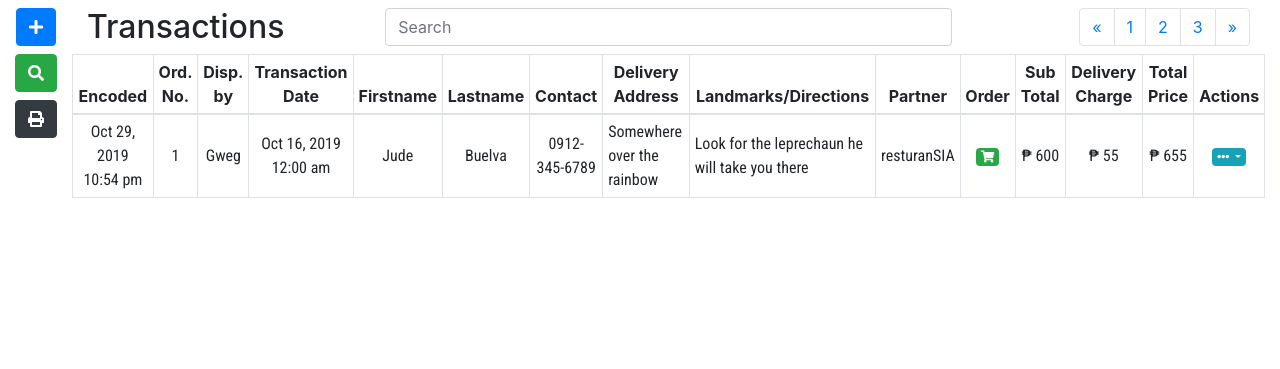
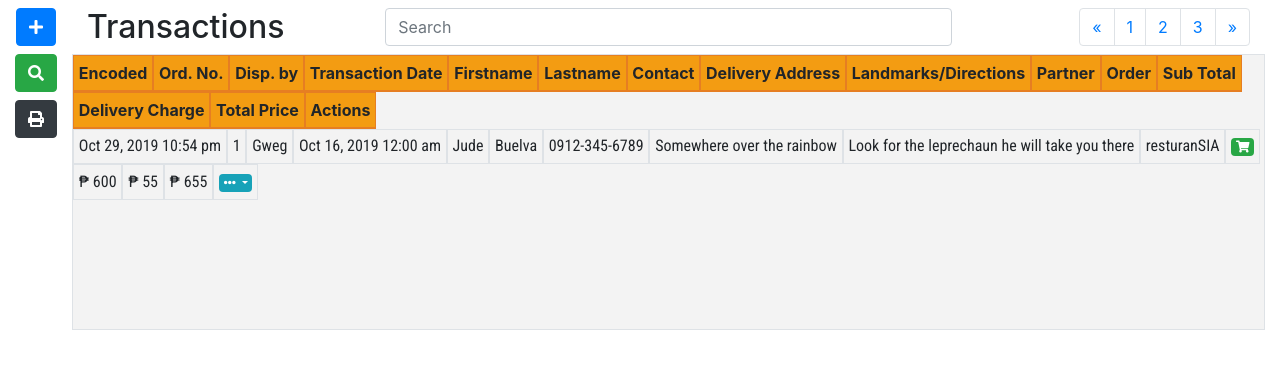
Before and after one commit to GregBasera/panda-internal, a CodeIgniter app: page /database/ in a window 1280 px wide. Shown: the part 56-425 px from the top of the page. Run offline with CodeIgniter, Linux system fonts and the light colour scheme; data comes from the database, SQL or seed files in the repository; some libraries are stand-ins or nearby versions.

Commit message:
neglected changes

```diff
--- a/system/application/views/pages/transactions-page.php
+++ b/system/application/views/pages/transactions-page.php
@@ -47,7 +47,7 @@
           </div>
         </div>
       </div>
-      <table class="table table-bordered table-sm table-hover">
+      <table class="table table-bordered table-sm table-hover table-fixed">
         <thead>
           <tr class="text-center">
             <!-- <th>ID</th> -->
@@ -104,9 +104,9 @@
                   <i class="fa fa-ellipsis-h"></i>
                 </span>
                 <div class="dropdown-menu dropdown-menu-right">
-                  <a class="dropdown-item" href="#">
+                  <button class="dropdown-item" type="button" name="button" data-toggle="modal" data-target=".edit-modal" onclick="editModalTriggd('<?php echo $transaction['transaction_ID'] ?>');">
                     <i class="fa fa-pen"></i> Update/Edit
-                  </a>
+                  </button>
                   <button class="dropdown-item text-danger" type="button" data-toggle="modal" data-target=".delete-modal" onclick="deleteModalTriggd('<?php echo $transaction['transaction_ID'] ?>');">
                     <i class="fa fa-trash"></i> Delete
                   </button>
@@ -116,6 +116,30 @@
           <?php endforeach; ?>
         </tbody>
       </table>
+    </div>
+  </div>
+</div>
+
+<!-- Edit a transaction modal -->
+<div class="modal fade edit-modal" tabindex="-1" role="dialog" aria-hidden="true">
+  <div class="modal-dialog modal-lg">
+    <div class="modal-content">
+      <div class="modal-header">
+        <h5 class="modal-title">Update/Edit a Transaction Record</h5>
+        <button type="button" class="close" data-dismiss="modal" aria-label="Close">
+          <span aria-hidden="true">&times;</span>
+        </button>
+      </div>
+      <div class="modal-body">
+        update pa ba?
+      </div>
+      <div class="modal-footer">
+        <div class="container-fluid">
+          <div class="spinner-border spinner-border-sm" id="edit_spinner"></div>
+        </div>
+        <button type="button" class="btn btn-secondary" data-dismiss="modal">Close</button>
+        <button type="button" class="btn btn-primary" id="t_edit">Update</button>
+      </div>
     </div>
   </div>
 </div>
@@ -138,7 +162,7 @@
           <div class="spinner-border spinner-border-sm" id="del_spinner"></div>
         </div>
         <button type="button" class="btn btn-secondary" data-dismiss="modal">Close</button>
-        <button type="button" class="btn btn-danger" id="t_delete">DELETE</button>
+        <button type="button" class="btn btn-danger" id="t_delete">Delete</button>
       </div>
     </div>
   </div>
--- a/system/application/views/statics/print-page.php
+++ b/system/application/views/statics/print-page.php
@@ -41,7 +41,7 @@
             <h5><?php echo "Current ".$curr['possessive'].' Sales: ('.$curr['date'].'):' ?> <b>₱ <?php echo number_format($blankTotals[0]['Total'], 2, '.', ',') ?></b></h5>
           <?php endif; ?>
           <?php if ($partnerTotals != ''): ?>
-            <h5>Contract Percentage: <b><?php echo $partnerTotals[0]['contract'] ?></b></h5>
+            <h5>Contract Percentage: <b><?php echo number_format($partnerTotals[0]['contract'], 3, '.', ',') ?></b></h5>
             <h5><?php echo $partner_name."'s Service Fee for: " ?> (<?php echo $curr['date'] ?>): ₱ <b><?php echo number_format($partnerTotals[0]['service_fee'], 2, '.', ',') ?></b></h5>
           <?php endif; ?>
           <?php if ($blankTotals != ''): ?>
--- a/system/assets/css/general.css
+++ b/system/assets/css/general.css
@@ -8,3 +8,30 @@ td {
 .pointer {
   cursor: pointer;
 }
+
+.table-fixed{
+  width: 100%;
+  background-color: #f3f3f3;
+  tbody{
+    height:200px;
+    overflow-y:auto;
+    width: 100%;
+    }
+  thead,tbody,tr,td,th{
+    display:block;
+  }
+  tbody{
+    td{
+      float:left;
+    }
+  }
+  thead {
+    tr{
+      th{
+        float:left;
+       background-color: #f39c12;
+       border-color:#e67e22;
+      }
+    }
+  }
+}
--- a/system/assets/js/transactions.js
+++ b/system/assets/js/transactions.js
@@ -6,6 +6,7 @@ $('#monthlyMod').hide();
 $('#yearlyMod').hide();
 
 $('#del_spinner').hide();
+$('#edit_spinner').hide();
 
 function addTransaction() {
   $('#transactionFormAlert').hide();
@@ -144,6 +145,10 @@ function deleteModalTriggd(id) {
   $('#t_delete').attr('onclick', 't_delete("'+id+'");')
 }
 
+function editModalTriggd(id) {
+  $('#t_edit').attr('onclick', 't_edit("'+id+'");')
+}
+
 function t_delete(id) {
   console.log(id);
   var data = {'t_id' : id};
@@ -160,4 +165,8 @@ function t_delete(id) {
   });
 }
 
+function t_edit(id) {
+  console.log(id);
+}
+
 console.log("transacions.js loaded");
```
